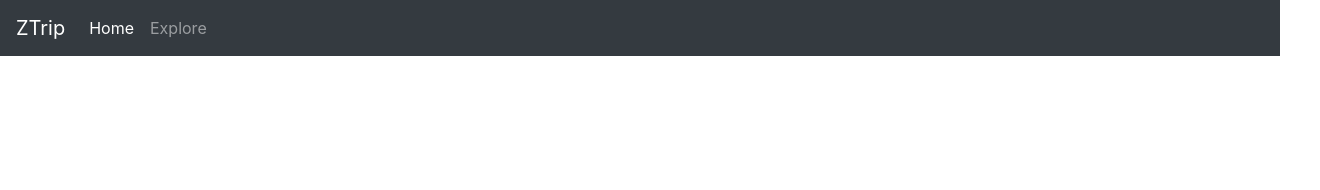
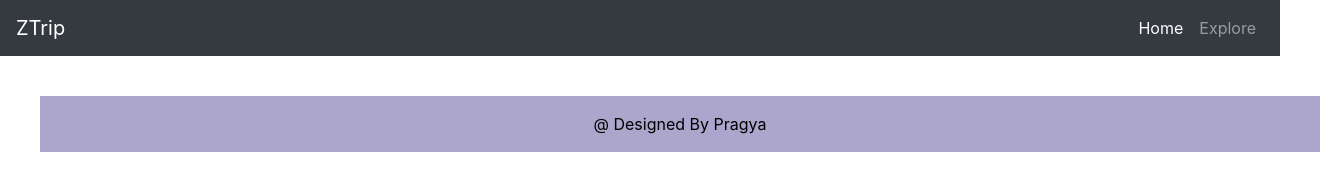
Before and after one commit to sundaramrap/ZTrip, a plain HTML site: page index.html in a window 1280 px wide. Shown: the whole page, 1320 px wide, since content can reach past the window. Drawn offline with nearby package versions, Linux system fonts and the light colour scheme.

Commit message:
images_footer

```diff
--- a/Css/styles.css
+++ b/Css/styles.css
@@ -0,0 +1,24 @@
+* {
+  margin: 0px;
+  padding: 0px;
+}
+
+html,
+body {
+  position: relative;
+}
+
+body {
+  overflow-y: auto;
+  min-height: 100vh;
+}
+
+footer {
+  vertical-align: bottom;
+  text-align: center;
+  color: black;
+  background-color: rgb(172, 166, 204);
+  width: 100%;
+  padding: 16px 0px;
+  margin: 40px;
+}
--- a/index.html
+++ b/index.html
@@ -4,6 +4,7 @@
     <meta charset="UTF-8" />
     <meta name="viewport" content="width=device-width, initial-scale=1.0" />
     <title>ZTrip</title>
+    <link rel="stylesheet" href="Css/styles.css" />
     <link
       rel="stylesheet"
       href="https://cdn.jsdelivr.net/npm/bootstrap@4.3.1/dist/css/bootstrap.min.css"
@@ -27,7 +28,7 @@
         <span class="navbar-toggler-icon"></span>
       </button>
       <div class="collapse navbar-collapse" id="navbarNavDropdown">
-        <ul class="navbar-nav">
+        <ul class="navbar-nav ml-auto">
           <li class="nav-item active">
             <a class="nav-link" href="#"
               >Home <span class="sr-only">(current)</span></a
@@ -40,10 +41,17 @@
       </div>
     </nav>
     <!-- hero image with search -->
-
+    <div
+      class="hero-image d-flex justify-content-center text-alignment-center text-center text-white"
+    >
+      <div class="container"></div>
+    </div>
     <!-- image cards -->
 
     <!-- footer -->
+    <footer>
+      <div class="container">@ Designed By Pragya</div>
+    </footer>
 
     <script
       src="https://code.jquery.com/jquery-3.3.1.slim.min.js"
```
Also changed, not shown: images/Munger-Fort-.jpg (added), images/arrah.avif (added), images/darbhanga.jpg (added), images/maxresdefault.jpg (added), images/patna.jpeg (added), images/rohtas fort.avif (added).
